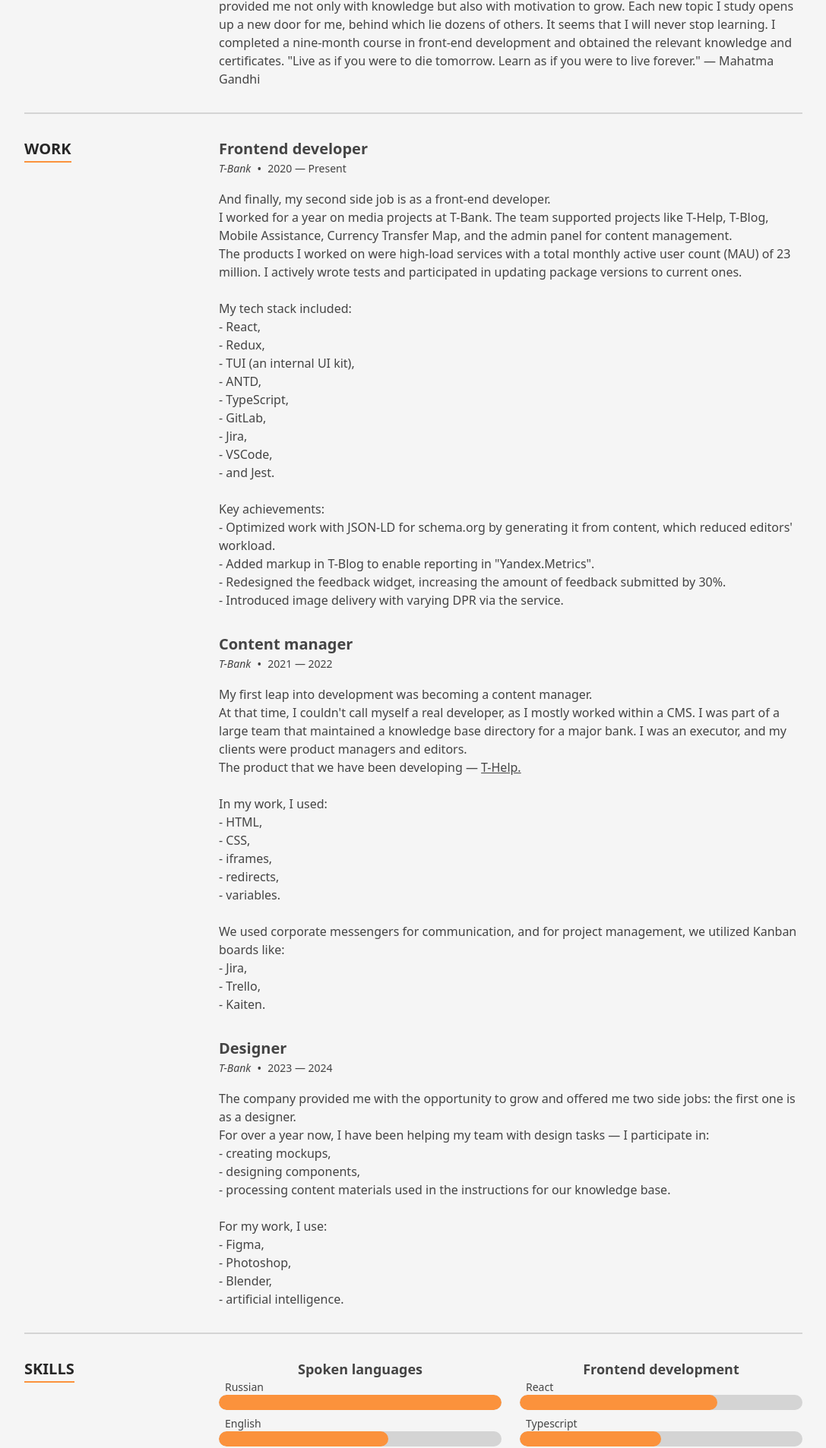
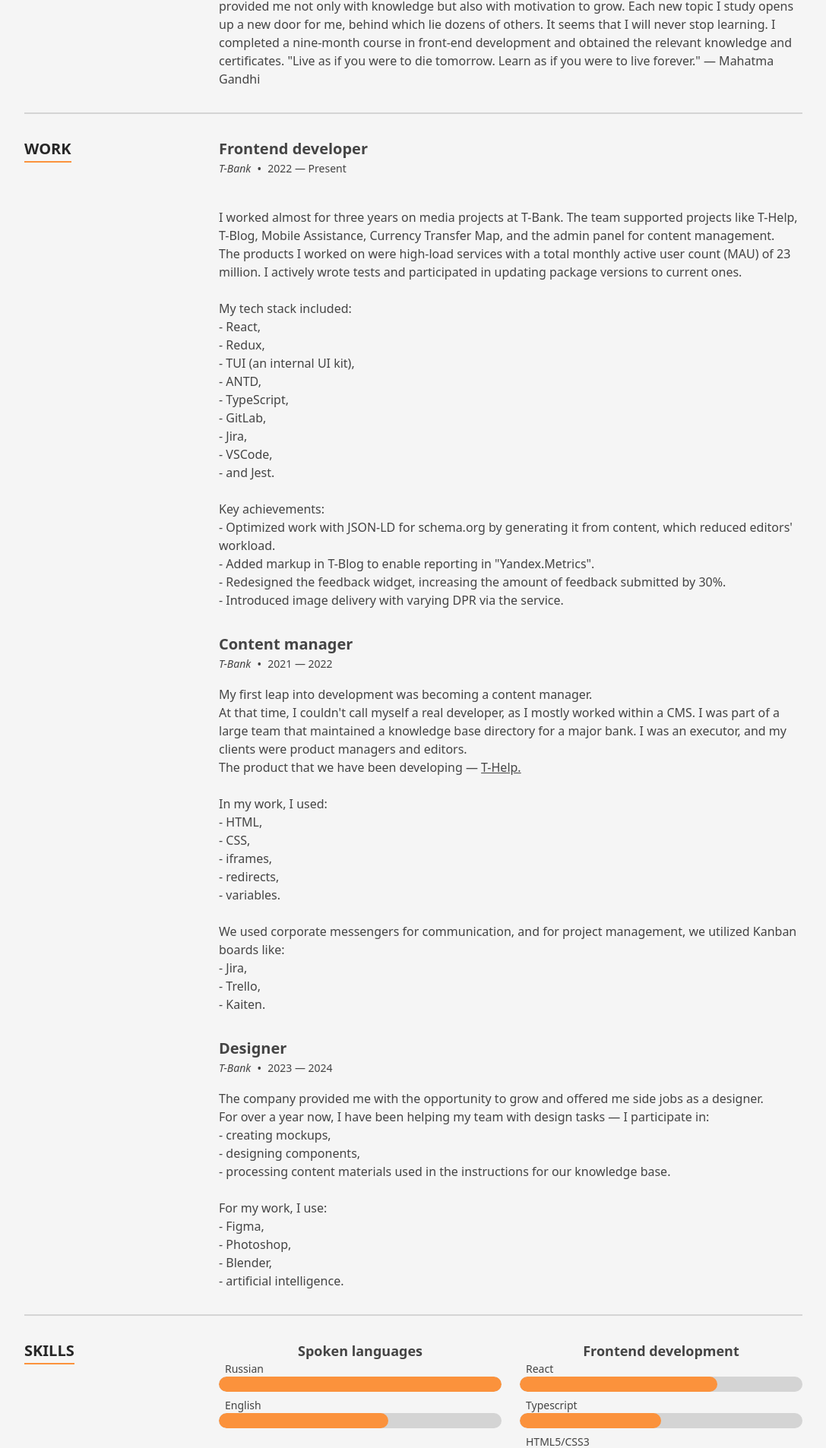
Before and after one commit to altVers/resume-home-page, a Next.js app: page / in a window 1280 px wide. Shown: the part 1988-3894 px from the top of the page at 76% size, without its empty margins (96-1183 px from the left). Built offline with nearby package versions, Linux system fonts and the light colour scheme.

Commit message:
Update data.tsx

```diff
--- a/src/data/data.tsx
+++ b/src/data/data.tsx
@@ -206,13 +206,12 @@
 
 export const experience: TimelineItem[] = [
   {
-    date: '2020 — Present',
+    date: '2022 — Present',
     location: 'T-Bank',
     title: 'Frontend developer',
     content: (
       <p>
-        And finally, my second side job is as a front-end developer.
-        <br /> I worked for a year on media projects at T-Bank. The team supported projects like T-Help, T-Blog, Mobile
+        <br /> I worked almost for three years on media projects at T-Bank. The team supported projects like T-Help, T-Blog, Mobile
         Assistance, Currency Transfer Map, and the admin panel for content management.
         <br /> The products I worked on were high-load services with a total monthly active user count (MAU) of 23
         million. I actively wrote tests and participated in updating package versions to current ones.
@@ -307,7 +306,7 @@
     title: 'Designer',
     content: (
       <p>
-        The company provided me with the opportunity to grow and offered me two side jobs: the first one is as a
+        The company provided me with the opportunity to grow and offered me side jobs as a
         designer. <br />
         For over a year now, I have been helping my team with design tasks — I participate in:
         <br />- creating mockups,
```
